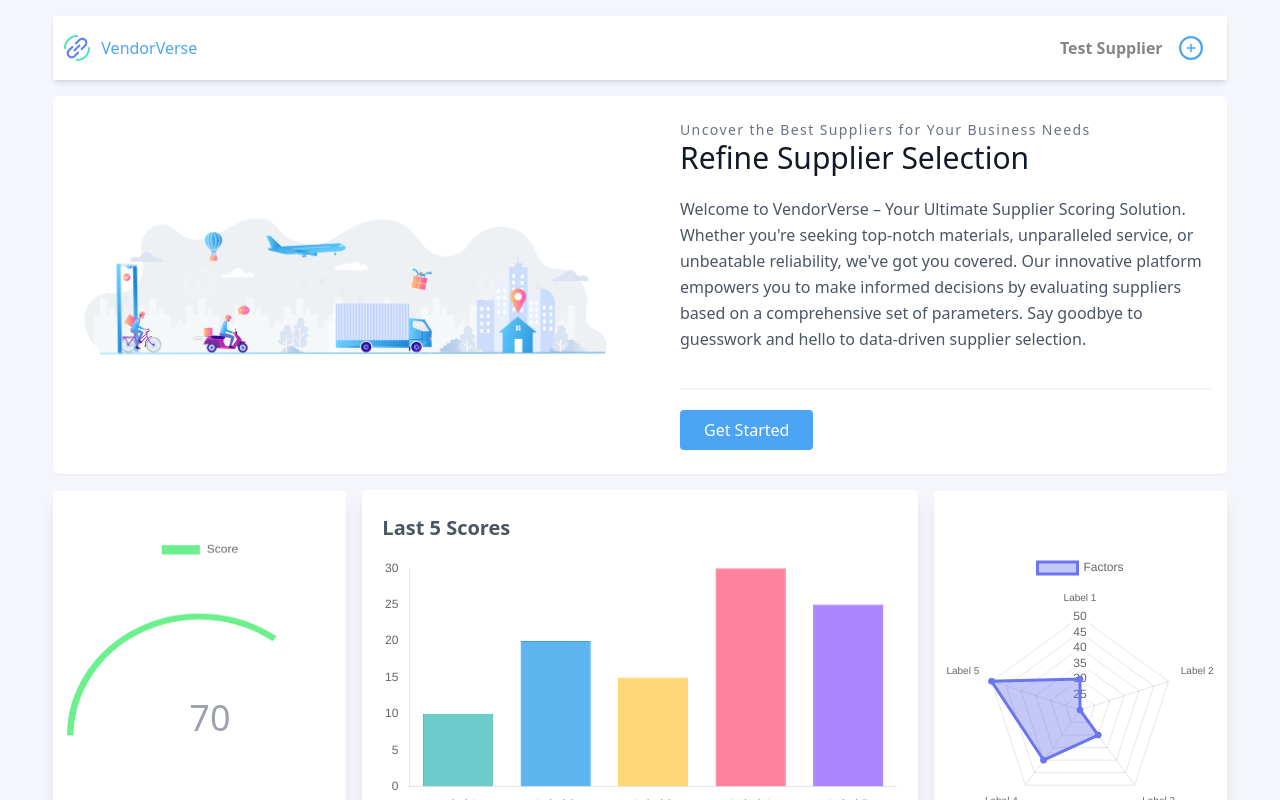
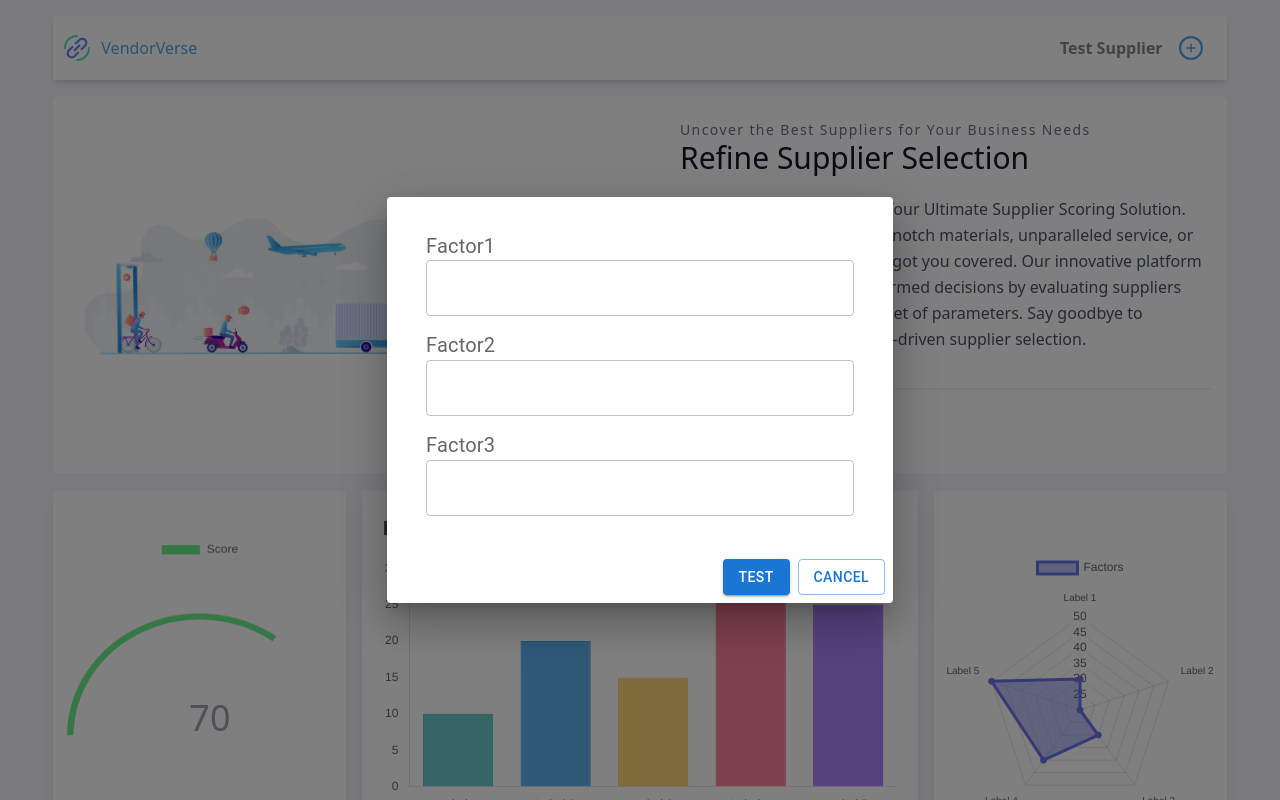
Before and after one commit to Darshan1904/Sparkathon, a React (Create React App) app in the folder frontend/: page / in a window 1280 px wide. Both pictures are taken after a click on the button "Get Started". Shown: the top 800 px of the page. Built offline with nearby package versions, Linux system fonts and the light colour scheme.

Commit message:
Pop-UP form

```diff
--- a/frontend/src/App.css
+++ b/frontend/src/App.css
@@ -47,5 +47,4 @@
 
 .input-label{
   font-size: 20px !important;
-  color: rgb(59 130 246 / 0.5) !important;
 }
--- a/frontend/src/components/Navbar.jsx
+++ b/frontend/src/components/Navbar.jsx
@@ -39,8 +39,8 @@ const Navbar = () => {
         <DialogActions>
           <Button onClick={() => {
             setIsOpen(false);
-          }}>Test</Button>
-          <Button onClick={() => setIsOpen(false)}>Cancel</Button>
+          }} variant='contained'>Test</Button>
+          <Button onClick={() => setIsOpen(false)} variant='outlined'>Cancel</Button>
         </DialogActions>
       </Dialog>
     </nav>
--- a/frontend/src/components/Section.jsx
+++ b/frontend/src/components/Section.jsx
@@ -1,7 +1,11 @@
 import React from 'react';
-
+import { Dialog, DialogContent, DialogActions, Button, TextField, InputLabel } from '@mui/material';
+import { useState } from 'react';
 const ProductSection = () => {
-
+  const [isOpen, setIsOpen] = useState(false);
+  const [factor1, setFactor1] = useState('');
+  const [factor2, setFactor2] = useState('');
+  const [factor3, setFactor3] = useState('');
   return (
     <section className="text-gray-600 body-font bg-white rounded-md w-11/12 mx-auto shadow-sm">
       <div className="container mx-auto">
@@ -26,11 +30,34 @@ const ProductSection = () => {
               {/* Color and Size selection */}
             </div>
             <div className="flex">
-              <button className="flex mr-auto text-white bg-[#4CA5F4] border-0 py-2 px-6 focus:outline-none hover:bg-blue-500 rounded">Get Started</button>
+              <button className="flex mr-auto text-white bg-[#4CA5F4] border-0 py-2 px-6 focus:outline-none hover:bg-blue-500 rounded" onClick={()=>setIsOpen(true)}>Get Started</button>
             </div>
           </div>
         </div>
       </div>
+
+      <Dialog open={isOpen} onClose={() => setIsOpen(false)}>
+        <DialogContent>
+          <div className="factor-input">
+            <InputLabel className = "input-label">Factor1</InputLabel>
+            <TextField id="outlined-basic" variant="outlined" value = {factor1} onChange={(e)=>setFactor1(e.target.value)} />
+          </div>
+          <div className="factor-input">
+            <InputLabel className = "input-label">Factor2</InputLabel>
+            <TextField id="outlined-basic" variant="outlined" value = {factor2} onChange={(e)=>setFactor2(e.target.value)} />
+          </div>
+          <div className="factor-input">
+            <InputLabel className = "input-label">Factor3</InputLabel>
+            <TextField id="outlined-basic" variant="outlined" value = {factor3} onChange={(e)=>setFactor3(e.target.value)} />
+          </div>
+        </DialogContent>
+        <DialogActions>
+          <Button onClick={() => {
+            setIsOpen(false);
+          }} variant='contained'>Test</Button>
+          <Button onClick={() => setIsOpen(false)} variant='outlined'>Cancel</Button>
+        </DialogActions>
+      </Dialog>
     </section>
   );
 }
```
